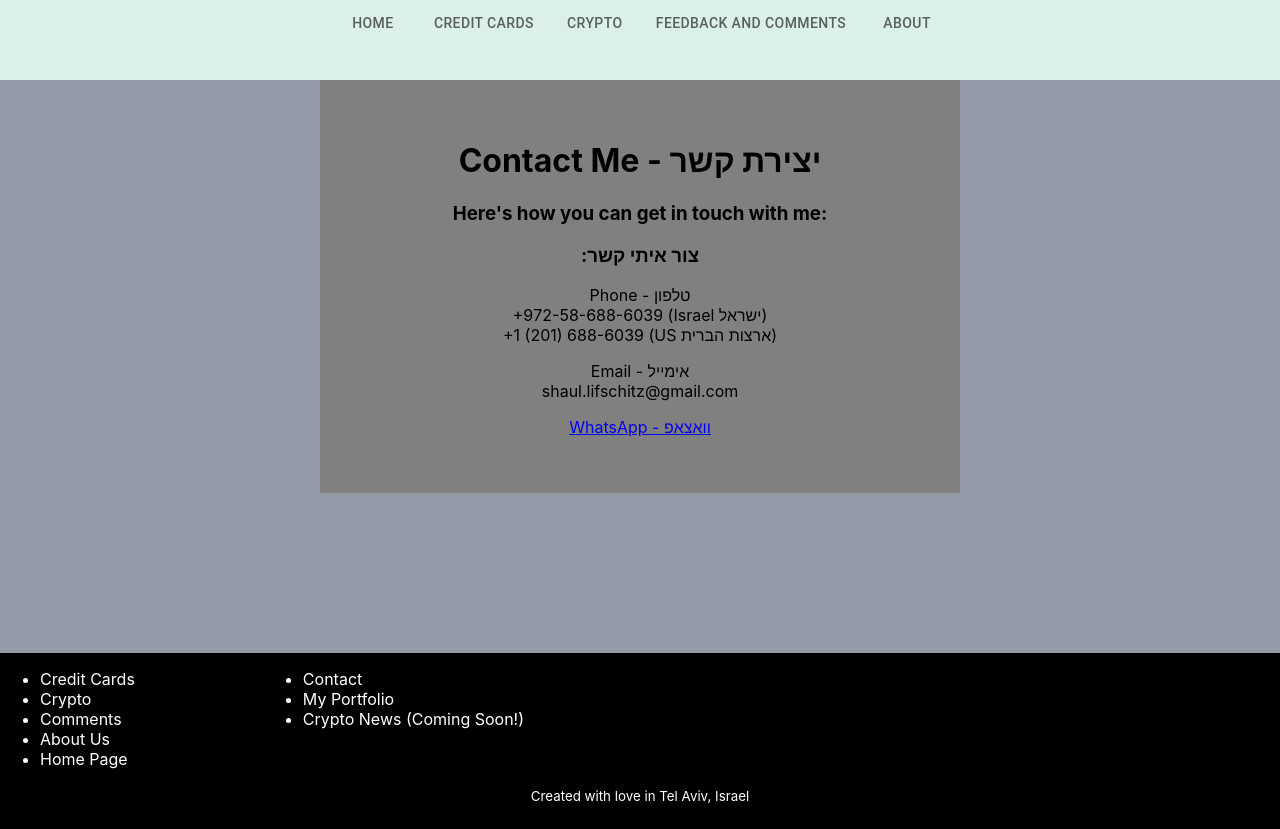
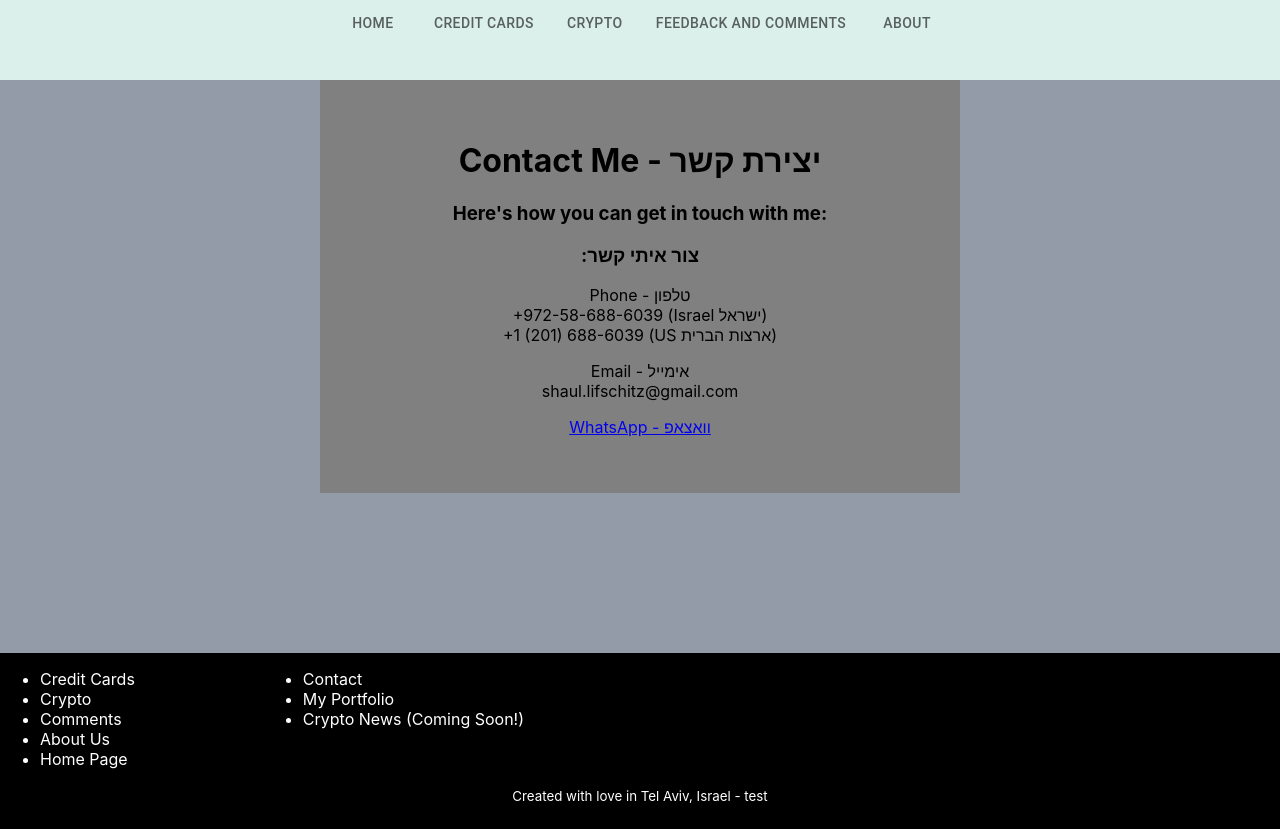
Before and after one commit to shaul613/finance-app, a React (Create React App) app in the folder client/: page /contact in a window 1280 px wide. Built offline with nearby package versions, Linux system fonts and the light colour scheme; the HTML template or start-up script is replaced by a standard one.

Commit message:
testing updates

```diff
--- a/client/src/components/Footer.js
+++ b/client/src/components/Footer.js
@@ -18,7 +18,7 @@ const Footer = (props) => {
         <li><a href='/news'>Crypto News (Coming Soon!)</a></li>
       </ul>
       </div>
-      <small>Created with love in Tel Aviv, Israel</small>
+      <small>Created with love in Tel Aviv, Israel - test</small>
     </div>
   )
 }
```
